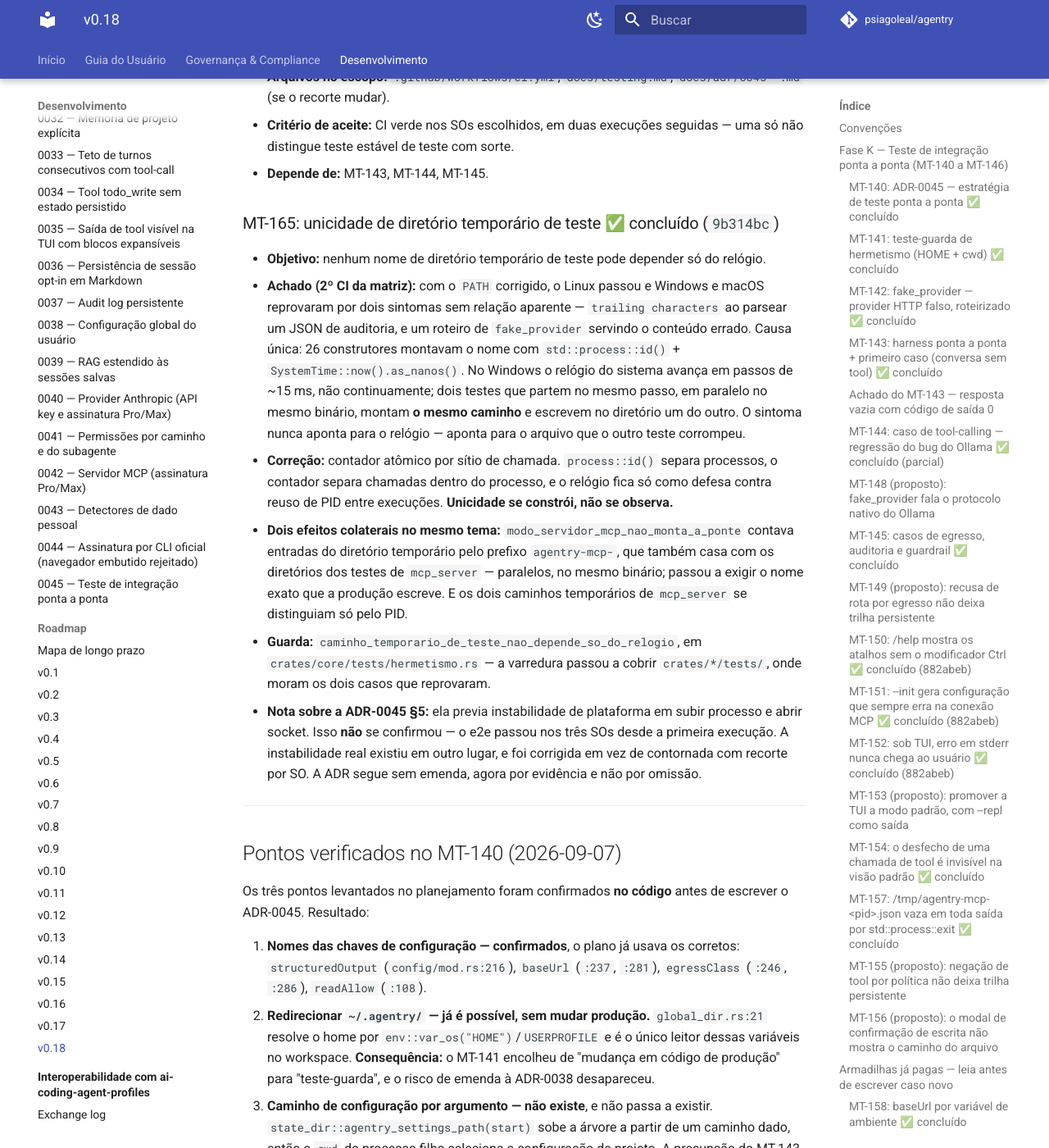
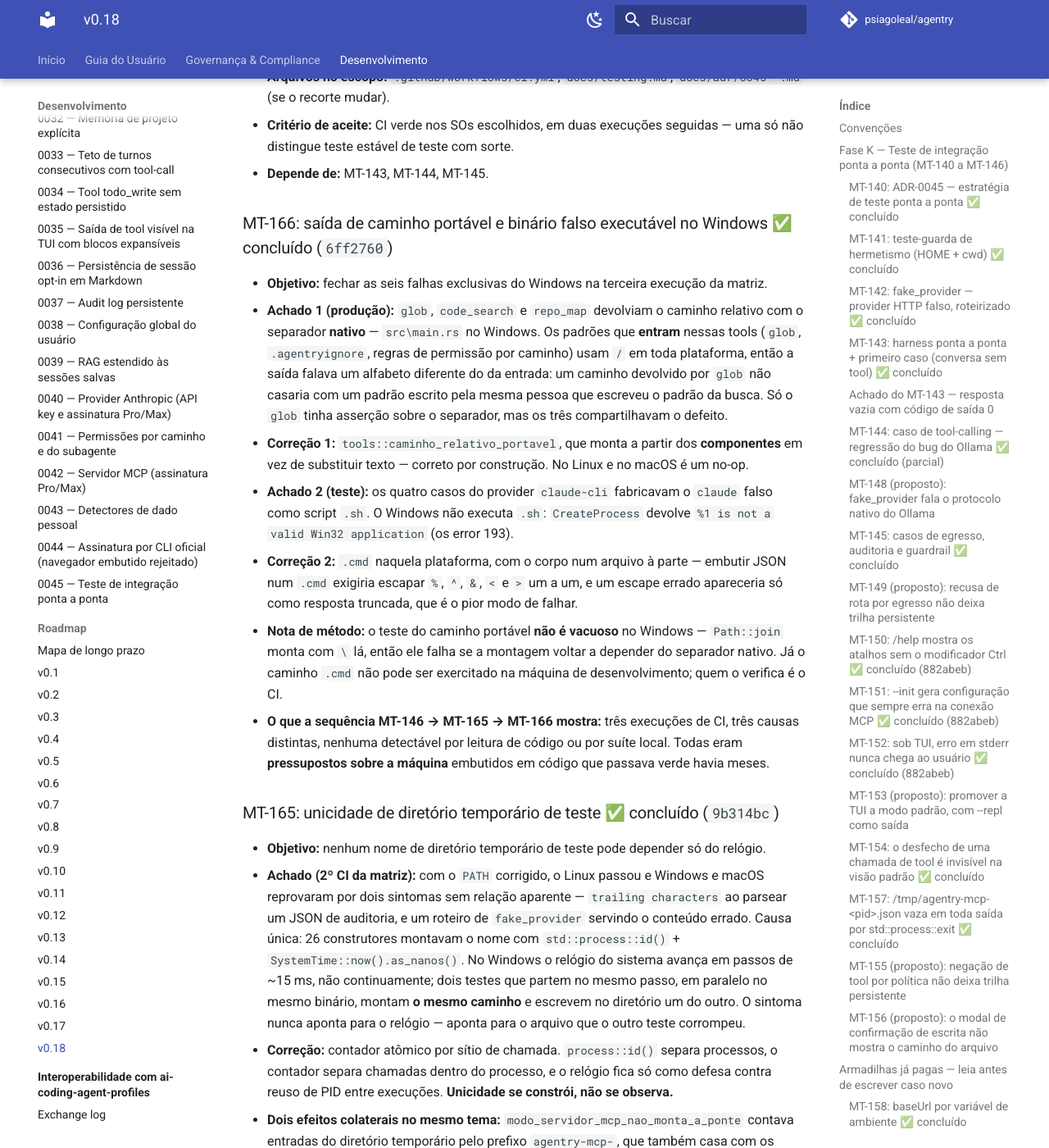
Before and after one commit to psiagoleal/agentry, an MkDocs documentation site: the page built from docs/roadmap-v0.18.md, in a window 1280 px wide and 1400 px high, scrolled down 15167 px. Shown: the whole window at 82% size. Built offline with MkDocs 1.6.1 and Material for MkDocs 9.7.7, drawn with Linux system fonts in a browser that asks for light colours; comment, search, counter and statistics services are not loaded.

Commit message:
docs: MT-166 registrado no roadmap da Fase K
{agente: Claude Code; modelo: Opus 5}

```diff
--- a/docs/roadmap-v0.18.md
+++ b/docs/roadmap-v0.18.md
@@ -517,6 +517,29 @@ As cinco lacunas têm o mesmo eixo: o projeto **sabe impedir e não sabe contar
   não distingue teste estável de teste com sorte.
 - **Depende de:** MT-143, MT-144, MT-145.
 
+### MT-166: saída de caminho portável e binário falso executável no Windows ✅ concluído (`6ff2760`)
+- **Objetivo:** fechar as seis falhas exclusivas do Windows na terceira execução da matriz.
+- **Achado 1 (produção):** `glob`, `code_search` e `repo_map` devolviam o caminho relativo com o
+  separador **nativo** — `src\main.rs` no Windows. Os padrões que **entram** nessas tools
+  (`glob`, `.agentryignore`, regras de permissão por caminho) usam `/` em toda plataforma, então
+  a saída falava um alfabeto diferente do da entrada: um caminho devolvido por `glob` não casaria
+  com um padrão escrito pela mesma pessoa que escreveu o padrão da busca. Só o `glob` tinha
+  asserção sobre o separador, mas os três compartilhavam o defeito.
+- **Correção 1:** `tools::caminho_relativo_portavel`, que monta a partir dos **componentes** em
+  vez de substituir texto — correto por construção. No Linux e no macOS é um no-op.
+- **Achado 2 (teste):** os quatro casos do provider `claude-cli` fabricavam o `claude` falso como
+  script `.sh`. O Windows não executa `.sh`: `CreateProcess` devolve `%1 is not a valid Win32
+  application` (os error 193).
+- **Correção 2:** `.cmd` naquela plataforma, com o corpo num arquivo à parte — embutir JSON num
+  `.cmd` exigiria escapar `%`, `^`, `&`, `<` e `>` um a um, e um escape errado apareceria só como
+  resposta truncada, que é o pior modo de falhar.
+- **Nota de método:** o teste do caminho portável **não é vacuoso** no Windows — `Path::join`
+  monta com `\` lá, então ele falha se a montagem voltar a depender do separador nativo. Já o
+  caminho `.cmd` não pode ser exercitado na máquina de desenvolvimento; quem o verifica é o CI.
+- **O que a sequência MT-146 → MT-165 → MT-166 mostra:** três execuções de CI, três causas
+  distintas, nenhuma detectável por leitura de código ou por suíte local. Todas eram
+  **pressupostos sobre a máquina** embutidos em código que passava verde havia meses.
+
 ### MT-165: unicidade de diretório temporário de teste ✅ concluído (`9b314bc`)
 - **Objetivo:** nenhum nome de diretório temporário de teste pode depender só do relógio.
 - **Achado (2º CI da matriz):** com o `PATH` corrigido, o Linux passou e Windows e macOS
```
